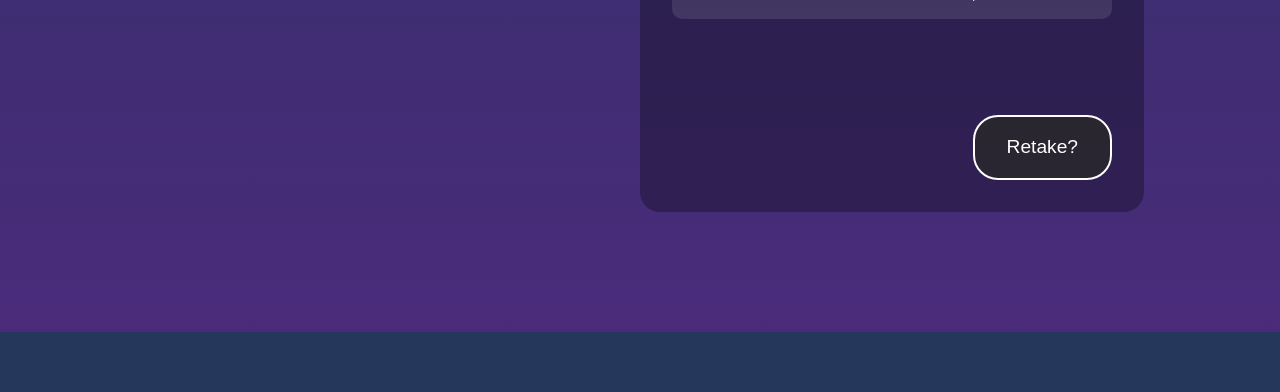
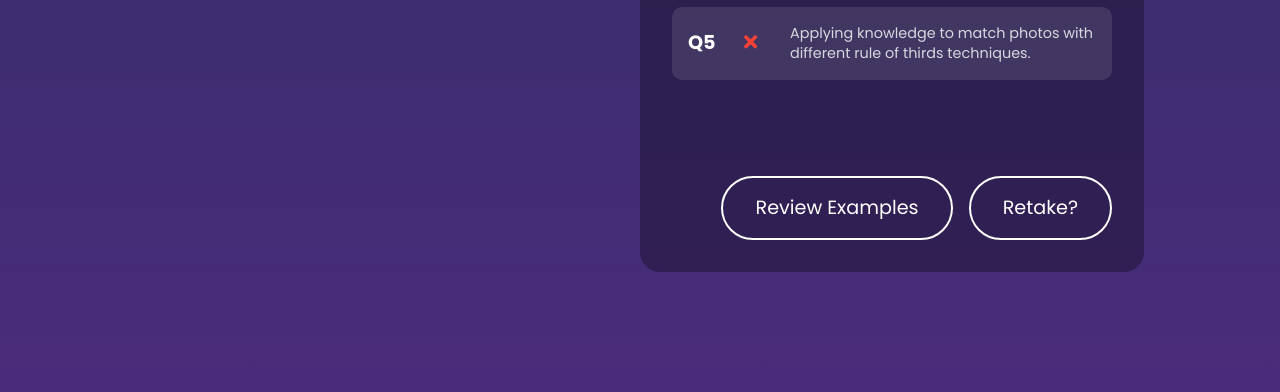
Before and after one commit to Carson-NNY/UI-2025-Spring, a Flask app: page /quiz/result in a window 1280 px wide. Shown: the part 968-1360 px from the top of the page. Before the commit the page ends 1300 px from the top, so only its background shows below. Run offline with Flask 3, Linux system fonts and the light colour scheme; some libraries are stand-ins or nearby versions.

Commit message:
review button + font

```diff
--- a/static/main.css
+++ b/static/main.css
@@ -7,6 +7,7 @@
   transition: all 0.2s ease;
   padding: 0.5rem 1rem;
   border-radius: 8px;
+  font-family: "Poppins", sans-serif;
 }
 
 .nav_item.active {
@@ -31,13 +32,23 @@ body {
   min-height: 100vh;
   margin: 0;
   padding: 0;
-  font-family: "Arial", sans-serif;
+  font-family: "Poppins", sans-serif;
 }
 
 /* Main content styles */
 .container {
   padding: 2rem;
   max-width: 1200px;
+}
+
+h1,
+h2,
+h3,
+h4,
+h5,
+h6 {
+  font-family: "Poppins", sans-serif;
+  font-weight: 600;
 }
 
 h1 {
@@ -58,8 +69,8 @@ h1 {
 }
 
 .hero-title {
-  font-family: Arial, Helvetica, sans-serif;
-  font-weight: bold;
+  font-family: "Poppins", sans-serif;
+  font-weight: 700;
   font-size: 5rem;
   margin-bottom: 3rem;
 }
@@ -1197,37 +1208,45 @@ h1 {
   }
 }
 
-/* Retake Button */
-.retake-btn {
-  align-self: flex-end;
+/* Result Actions */
+.result-actions {
+  display: flex;
+  gap: 1rem;
+  justify-content: flex-end;
   margin-top: 2rem;
+}
+
+.retake-btn,
+.review-btn {
   padding: 1rem 2rem;
   font-size: 1.2rem;
   transition: all 0.3s ease;
+  text-decoration: none;
+  color: white;
+  border: 2px solid white;
+  border-radius: 50px;
+  background-color: transparent;
 }
 
-.retake-btn:hover {
+.retake-btn:hover,
+.review-btn:hover {
   transform: translateY(-3px);
   box-shadow: 0 5px 15px rgba(0, 0, 0, 0.2);
+  background-color: rgba(255, 255, 255, 0.1);
 }
 
 /* Mobile Responsiveness */
 @media (max-width: 991px) {
-  .result-layout {
-    flex-direction: column;
-    gap: 2rem;
+  .result-actions {
+    justify-content: center;
+    flex-wrap: wrap;
   }
 
-  .result-panel {
-    padding: 1.5rem;
-  }
-
-  .result-title {
-    font-size: 2.5rem;
-  }
-
-  .retake-btn {
-    align-self: center;
+  .retake-btn,
+  .review-btn {
+    width: 100%;
+    max-width: 300px;
+    text-align: center;
   }
 }
 
--- a/templates/layout.html
+++ b/templates/layout.html
@@ -5,6 +5,14 @@
     <meta charset="utf-8" />
     <meta name="viewport" content="width=device-width, initial-scale=1" />
     <link rel="icon" href="data:," />
+
+    <!-- Google Fonts -->
+    <link rel="preconnect" href="https://fonts.googleapis.com" />
+    <link rel="preconnect" href="https://fonts.gstatic.com" crossorigin />
+    <link
+      href="https://fonts.googleapis.com/css2?family=Poppins:wght@400;500;600;700&display=swap"
+      rel="stylesheet"
+    />
 
     <!-- jQuery -->
     <script src="http://code.jquery.com/jquery-3.3.1.min.js"></script>
--- a/templates/quiz_result.html
+++ b/templates/quiz_result.html
@@ -3,9 +3,11 @@
   <div class="result-layout">
     <!-- Left Side: Hero Image -->
     <div class="result-hero">
-            <img src="{{ url_for('static', filename='images/thank_you.jpg') }}"
+      <img
+        src="{{ url_for('static', filename='images/thank_you.jpg') }}"
         alt="Completion celebration image"
-                 class="result-image">
+        class="result-image"
+      />
     </div>
 
     <!-- Right Side: Results Panel -->
@@ -22,40 +24,60 @@
           <span class="feedback-icon" id="q1-feedback">
             <i class="fas fa-check correct"></i>
           </span>
-                    <span class="feedback-summary">Understanding why photographers use the rule of thirds for balanced compositions.</span>
+          <span class="feedback-summary"
+            >Understanding why photographers use the rule of thirds for balanced
+            compositions.</span
+          >
         </div>
         <div class="feedback-item">
           <span class="question-label">Q2</span>
           <span class="feedback-icon" id="q2-feedback">
             <i class="fas fa-times incorrect"></i>
           </span>
-                    <span class="feedback-summary">Recognizing how linear elements align with grid lines for visual harmony.</span>
+          <span class="feedback-summary"
+            >Recognizing how linear elements align with grid lines for visual
+            harmony.</span
+          >
         </div>
         <div class="feedback-item">
           <span class="question-label">Q3</span>
           <span class="feedback-icon" id="q3-feedback">
             <i class="fas fa-check correct"></i>
           </span>
-                    <span class="feedback-summary">Learning how subject placement at grid intersections creates dynamic compositions.</span>
+          <span class="feedback-summary"
+            >Learning how subject placement at grid intersections creates
+            dynamic compositions.</span
+          >
         </div>
         <div class="feedback-item">
           <span class="question-label">Q4</span>
           <span class="feedback-icon" id="q4-feedback">
             <i class="fas fa-check correct"></i>
           </span>
-                    <span class="feedback-summary">Exploring how diagonal elements create movement while following the rule of thirds.</span>
+          <span class="feedback-summary"
+            >Exploring how diagonal elements create movement while following the
+            rule of thirds.</span
+          >
         </div>
         <div class="feedback-item">
           <span class="question-label">Q5</span>
           <span class="feedback-icon" id="q5-feedback">
             <i class="fas fa-times incorrect"></i>
           </span>
-                    <span class="feedback-summary">Applying knowledge to match photos with different rule of thirds techniques.</span>
+          <span class="feedback-summary"
+            >Applying knowledge to match photos with different rule of thirds
+            techniques.</span
+          >
         </div>
       </div>
 
+      <div class="result-actions">
+        <a href="{{ url_for('examples') }}" class="btn-quiz review-btn"
+          >Review Examples</a
+        >
         <a href="{{ url_for('quiz') }}" class="btn-quiz retake-btn">Retake?</a>
       </div>
     </div>
   </div>
+</div>
 {% endblock %}
```
Lines whose indentation alone changed are shown as unchanged.
